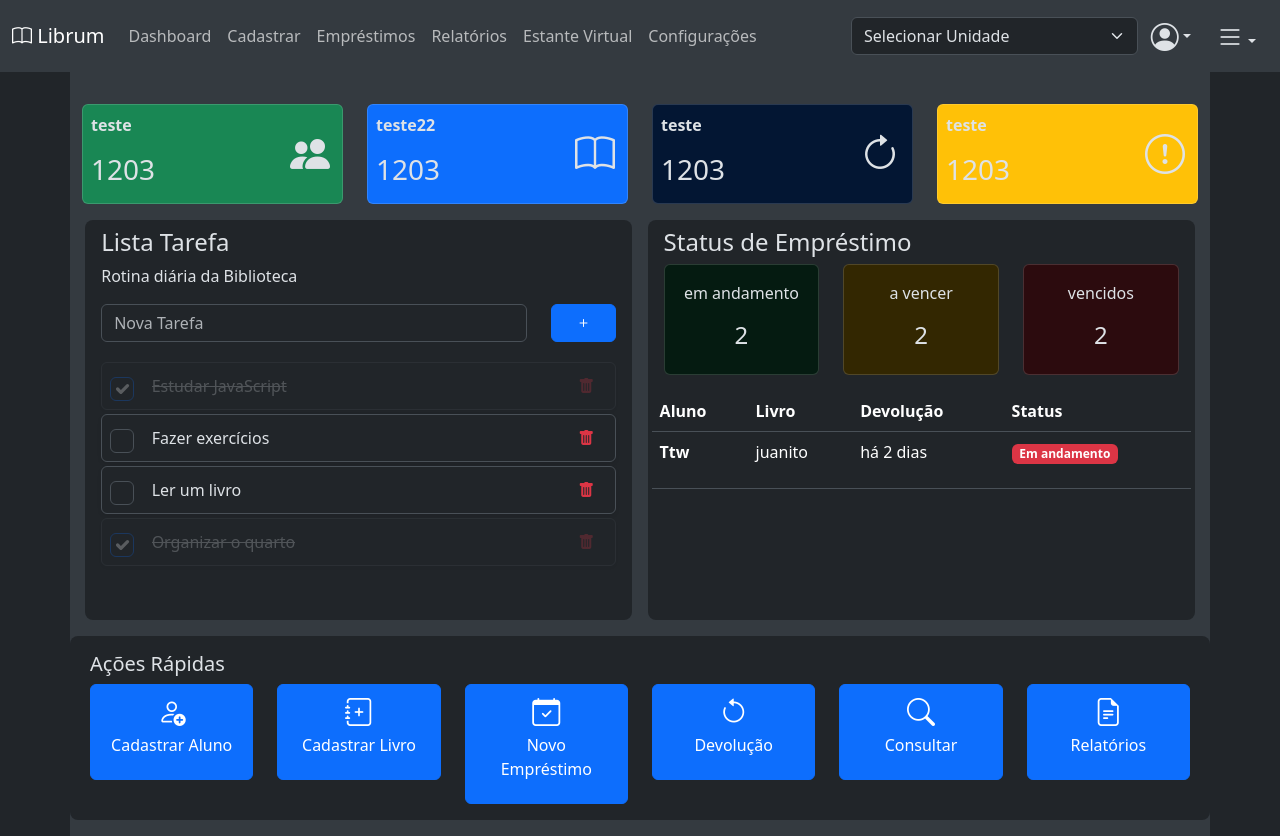
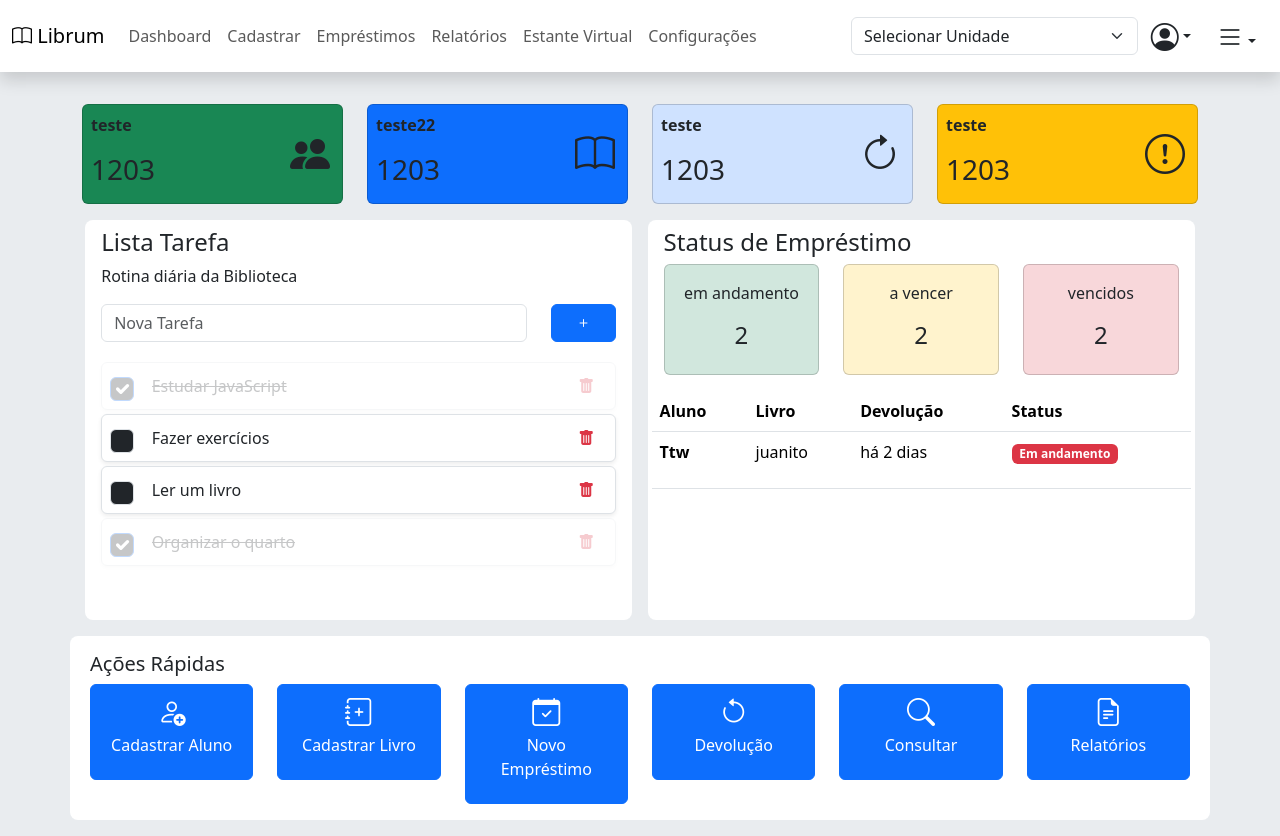
Before and after one commit to Librum-SGB/FRONT, an Angular app in the folder Librum/: page / in a window 1280 px wide. Built offline with nearby package versions, Linux system fonts and the light colour scheme.

Commit message:
Feat: cor navbar

```diff
--- a/Librum/src/app/componentes/navbar/navbar.html
+++ b/Librum/src/app/componentes/navbar/navbar.html
@@ -1,4 +1,4 @@
-<nav class="navbar navbar-expand-lg bg-body-secondary">
+<nav class="navbar navbar-expand-lg bg-body shadow">
     <div class="container-fluid">
         <a class="navbar-brand" href="#"><i class="bi bi-book"></i> Librum</a>
         <button class="navbar-toggler" type="button" data-bs-toggle="collapse" data-bs-target="#navbarText"
--- a/Librum/src/app/componentes/navbar/navbar.ts
+++ b/Librum/src/app/componentes/navbar/navbar.ts
@@ -1,8 +1,8 @@
 import { Component } from '@angular/core';
-
+import { NgClass } from '@angular/common';
 @Component({
   selector: 'app-navbar',
-  imports: [],
+  imports: [NgClass],
   templateUrl: './navbar.html',
   styleUrl: './navbar.scss',
 })
--- a/Librum/src/index.html
+++ b/Librum/src/index.html
@@ -1,5 +1,5 @@
 <!doctype html>
-<html lang="pt-BR" data-bs-theme="dark">
+<html lang="pt-BR" data-bs-theme="light">
 
 <head>
   <meta charset="utf-8">
@@ -11,7 +11,7 @@
     integrity="sha384-sRIl4kxILFvY47J16cr9ZwB07vP4J8+LH7qKQnuqkuIAvNWLzeN8tE5YBujZqJLB" crossorigin="anonymous">
   <link rel="stylesheet" href="https://cdn.jsdelivr.net/npm/bootstrap-icons@1.13.1/font/bootstrap-icons.min.css">
 </head>
-<body >
+<body class="bg-body-secondary">
   <app-root></app-root>
   <script src="https://cdn.jsdelivr.net/npm/bootstrap@5.3.8/dist/js/bootstrap.bundle.min.js"
     integrity="sha384-FKyoEForCGlyvwx9Hj09JcYn3nv7wiPVlz7YYwJrWVcXK/BmnVDxM+D2scQbITxI" crossorigin="anonymous"></script>
```
